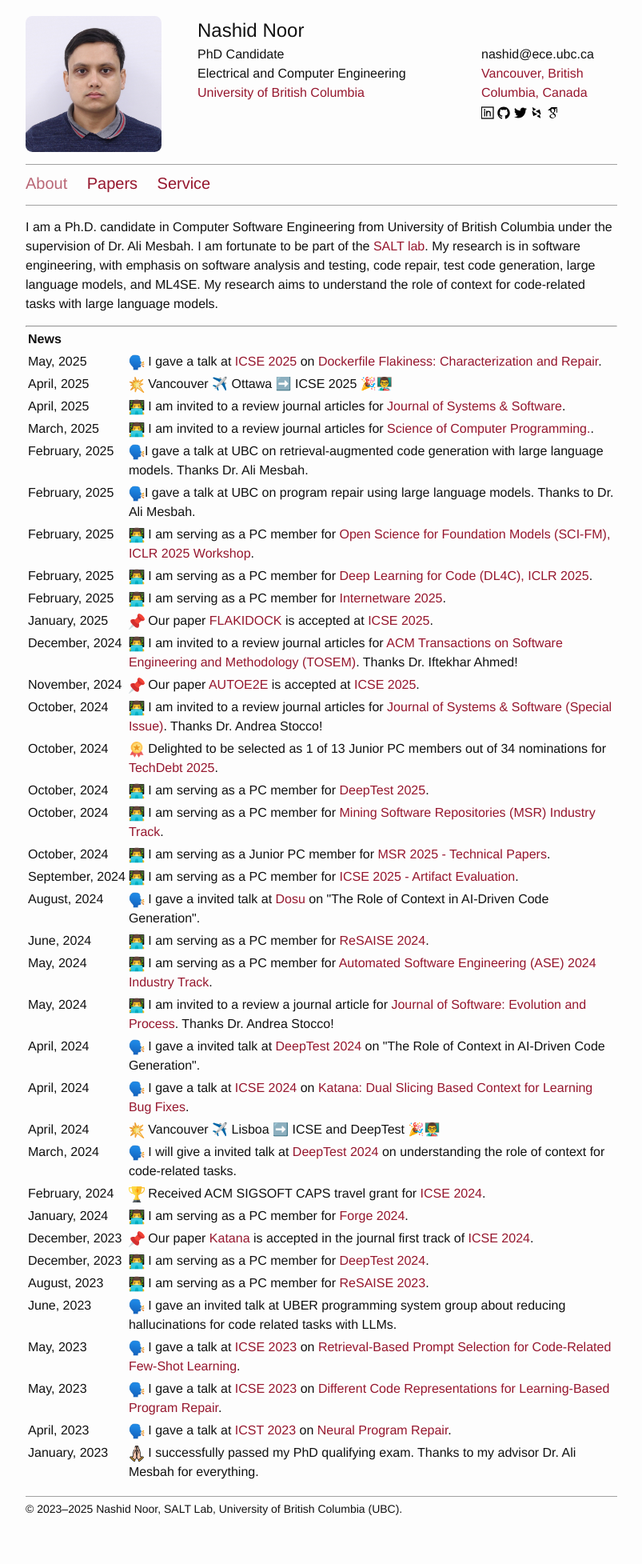
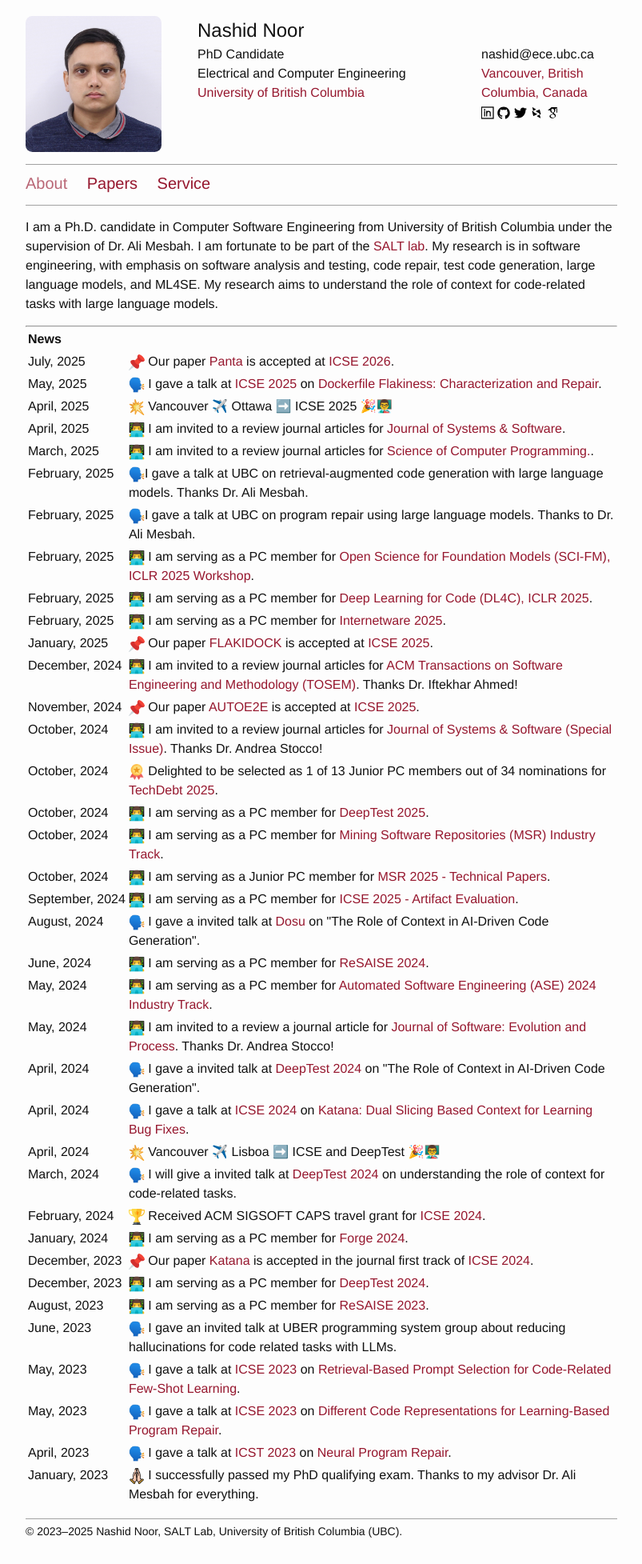
Before and after one commit to nashid/nashid.github.io, a Jekyll site: the page built from index.md, in a window 1280 px wide. Shown: the whole page at 80% size, without its empty margins (238-1041 px from the left). Built offline with Jekyll 4.4.1, drawn with Linux system fonts in a browser that asks for light colours; before the commit the page ends 1927 px from its top, so only the background shows below that.

Commit message:
add panta

```diff
--- a/index.md
+++ b/index.md
@@ -16,6 +16,11 @@
   <tr>
     <th style="vertical-align: top; text-align: left;">News</th>
     <th>&nbsp;</th>
+  </tr>
+
+  <tr>
+    <td style="vertical-align: top;">July,&nbsp;2025</td>
+    <td><img src="./resources/images/icon-pin.png" width="20" height="20"> Our paper <a href="https://nashid.github.io/resources/papers/panta-arxiv25.pdf">Panta</a> is accepted at <a href="https://conf.researchr.org/track/icse-2026/icse-2026-research-track">ICSE 2026</a>.</td>
   </tr>
 
   <tr>
```
